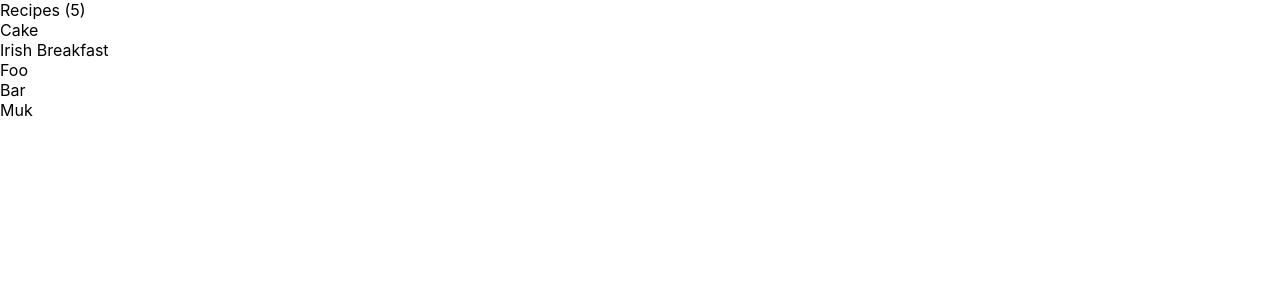
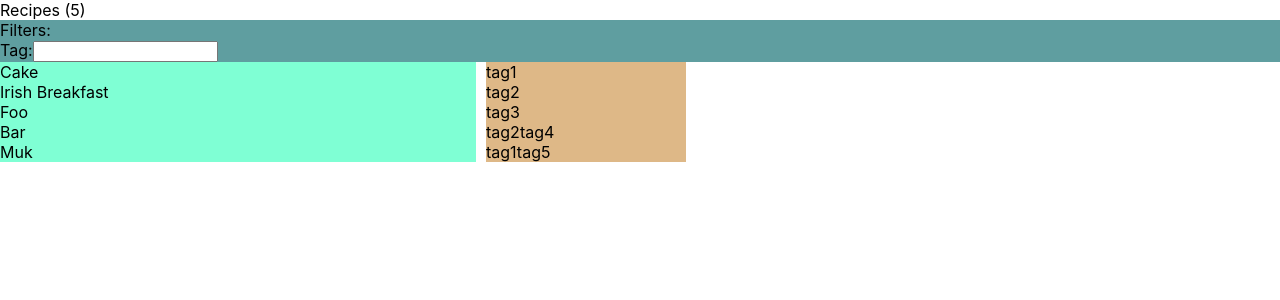
Before and after one commit to folkforms/recipes-react-app, a React (Create React App) app: page / in a window 1280 px wide. Shown: the top 300 px of the page. Built offline with nearby package versions, Linux system fonts and the light colour scheme.

Commit message:
Filter recipes by tag

```diff
--- /dev/null
+++ b/src/components/List.css
@@ -0,0 +1,44 @@
+.list {
+  /* display: flex;
+  flex-direction: column; */
+}
+
+.list-rows {
+  /* display: flex;
+  flex-direction: column; */
+}
+
+.list-row {
+  /* ALTERNATIVE TO FLEX */
+  display: grid;
+  grid-gap: 10px;
+  grid-template-columns: minmax(200px, 1fr) 200px 200px;
+  width: 70%;
+
+  /* display: flex;
+  flex-grow: 1;
+  flex-direction: row;
+  flex-wrap: nowrap;
+  justify-content: flex-start;
+  align-items: stretch; */
+  /*
+  gap: 10px;
+  gap: 10px 20px;
+  */
+}
+
+.list-row-name {
+  /* display: flex;
+  flex-grow: 3; */
+  background-color: aquamarine;
+}
+
+.list-row-tags {
+  /* display: flex;
+  flex-grow: 1; */
+  background-color: burlywood;
+}
+
+.list-filter {
+  background-color: cadetblue;
+}
--- a/src/components/List.js
+++ b/src/components/List.js
@@ -1,17 +1,38 @@
-import React from 'react';
-import Recipe from './Recipe';
+import React, { useState } from 'react';
+import "./List.css";
+import ListFilter from './ListFilter';
+import ListRows from './ListRows';
 
 const List = props => {
+  const [filter, setFilter] = useState();
+  const allRecipes = props.recipes;
+  const recipes = applyFilter(allRecipes, filter);
   return (
     <>
-      <div>Recipes ({props.recipes.length})</div>
-      <div className="recipe-list">
-        {props.recipes.map(recipe =>
-          <Recipe recipe={recipe} key={recipe.filename} />
-        )}
+      <div className="list">
+        <div>Recipes ({recipes.length})</div>
+        <ListFilter recipes={recipes} filter={filter} setFilter={setFilter} />
+        {/* <ListHeaderRow recipes={recipes} /> */}
+        <ListRows recipes={recipes} filter={filter} />
       </div>
     </>
   );
 }
 
+/**
+ * Filter only the items whose `metadata.tags` include the given string
+ *
+ * @param {object} recipes
+ * @param {string} filter
+ */
+const applyFilter = (recipes, filter) => {
+  if(!filter) { return recipes; }
+  recipes = recipes.filter(
+    recipe => recipe.metaData.tags.filter(
+      tag => tag.indexOf(filter) !== -1
+    ).length > 0
+  );
+  return recipes;
+}
+
 export default List;
--- /dev/null
+++ b/src/components/ListFilter.js
@@ -0,0 +1,16 @@
+import React from 'react';
+
+const ListFilter = props => {
+  const { filter, setFilter } = props;
+  return (
+    <div className="list-filter">
+      <div>Filters:</div>
+      <div>
+        <span>Tag:</span>
+        <input text={filter} onChange={event => setFilter(event.target.value)} />
+      </div>
+    </div>
+  );
+}
+
+export default ListFilter;
--- /dev/null
+++ b/src/components/ListRow.js
@@ -0,0 +1,16 @@
+import React from 'react';
+
+const ListRow = props => {
+  return (
+    <div className="list-row">
+      <div className="list-row-name">
+        {props.recipe.name}
+      </div>
+      <div className="list-row-tags">
+        {props.recipe.metaData.tags}
+      </div>
+    </div>
+  );
+}
+
+export default ListRow;
--- /dev/null
+++ b/src/components/ListRows.js
@@ -0,0 +1,15 @@
+import React from 'react';
+import ListRow from './ListRow';
+
+const ListRows = props => {
+  const { recipes } = props;
+  return (
+    <div className="list-rows">
+      {recipes.map(recipe =>
+        <ListRow recipe={recipe} key={recipe.filename} />
+      )}
+    </div>
+  );
+}
+
+export default ListRows;
--- a/src/components/Recipe.js
+++ /dev/null
@@ -1,11 +0,0 @@
-import React from 'react';
-
-const Recipe = props => {
-  return (
-    <div className="recipe">
-      {props.recipe.name}
-    </div>
-  );
-}
-
-export default Recipe;
```
